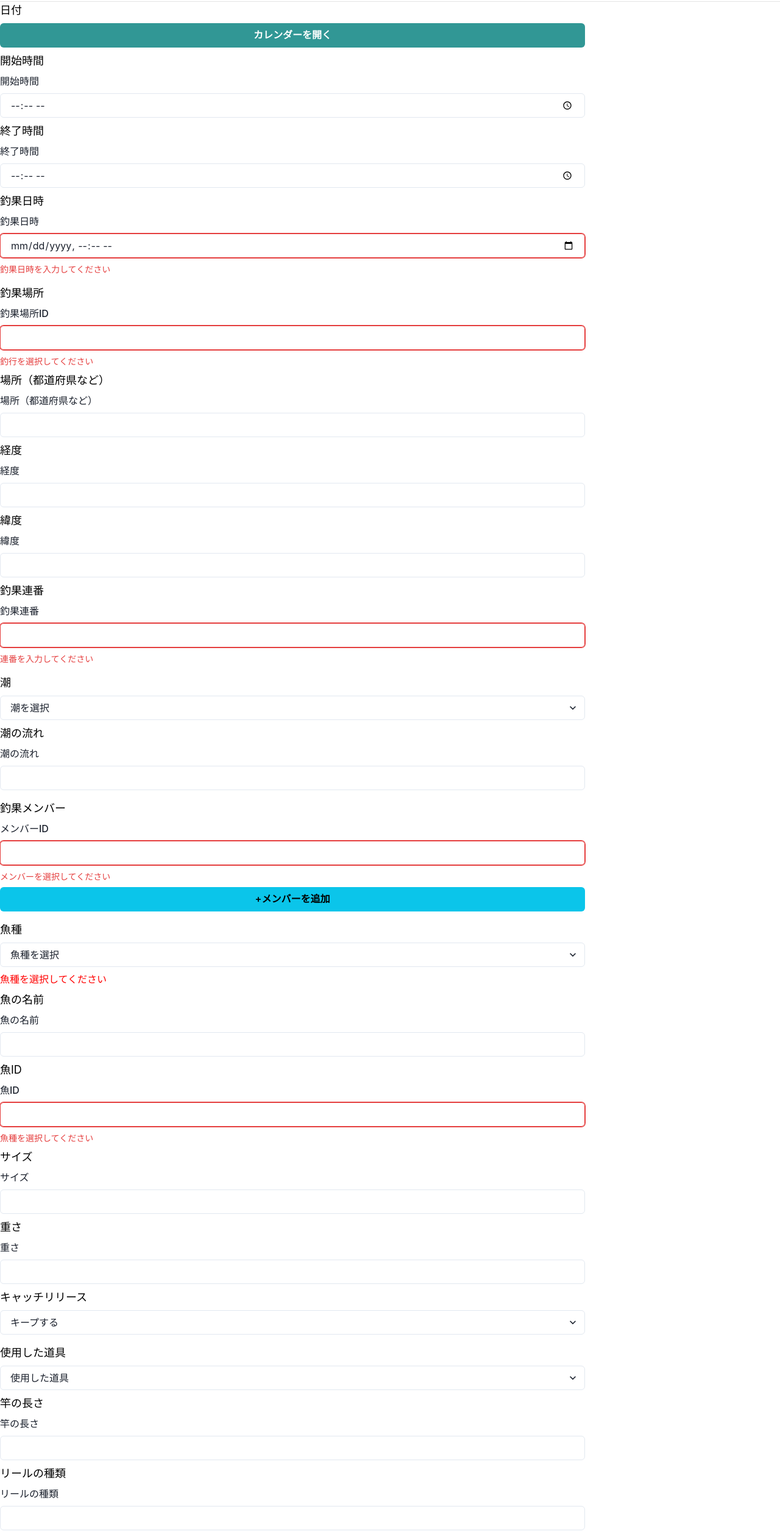
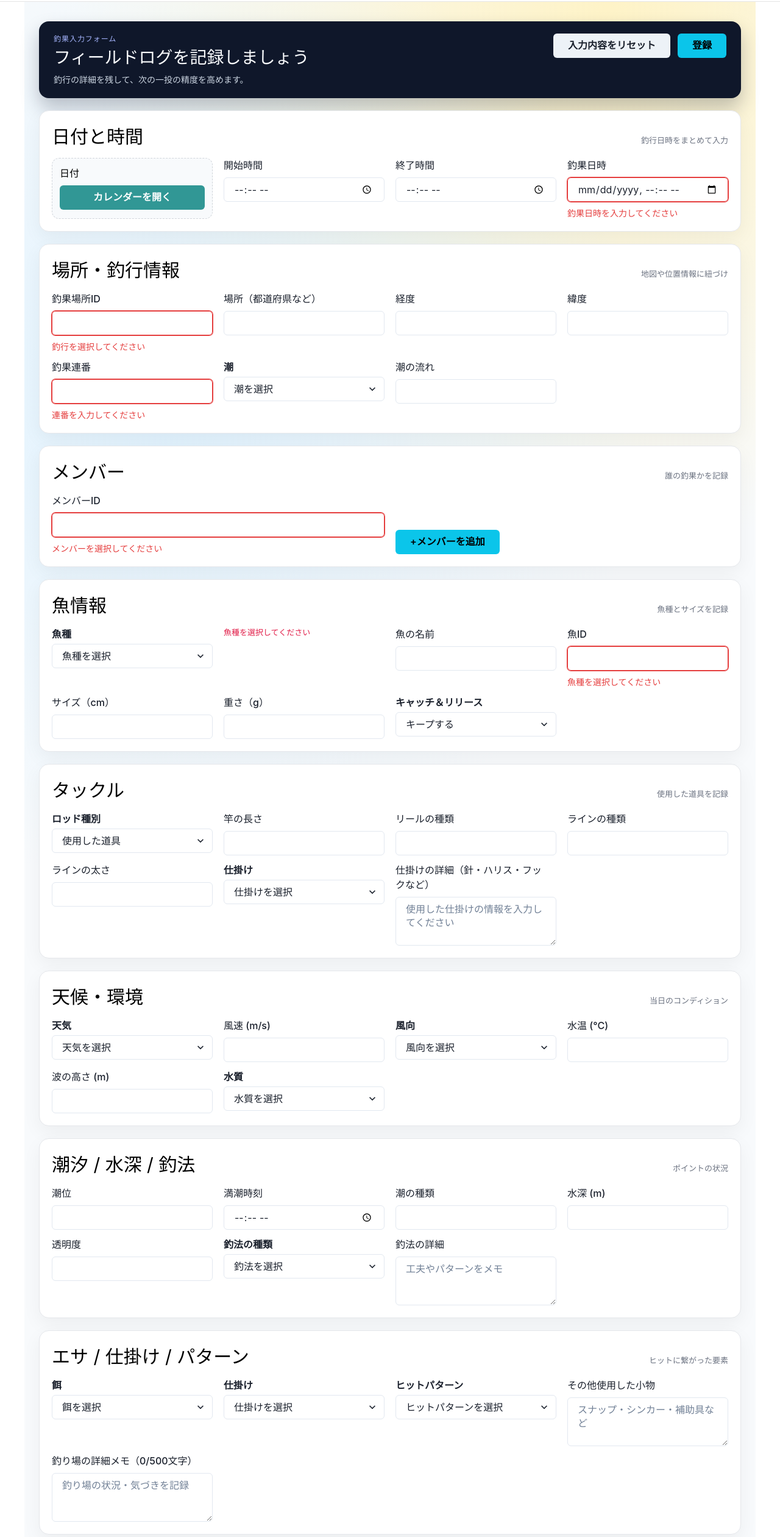
Before and after one commit to knaka2173/SerioFishingMap, a Next.js app in the folder Frontend/serio_fishingmap/: page /input-form in a window 1280 px wide. Shown: the part 60-2581 px from the top of the page at 61% size. Built offline with nearby package versions, Linux system fonts and the light colour scheme.

Commit message:
デザイン修正

```diff
--- /dev/null
+++ b/Frontend/serio_fishingmap/src/app/input-form/page.module.css
@@ -0,0 +1,144 @@
+.page {
+  max-width: 1200px;
+  margin: 0 auto;
+  padding: 32px 24px 48px;
+  display: flex;
+  flex-direction: column;
+  gap: 20px;
+  background: radial-gradient(circle at 20% 20%, #e0f2fe 0, transparent 28%),
+    radial-gradient(circle at 80% 0%, #fef3c7 0, transparent 26%),
+    #f8fafc;
+}
+
+.header {
+  display: flex;
+  justify-content: space-between;
+  align-items: flex-start;
+  gap: 16px;
+  padding: 20px 24px;
+  border-radius: 16px;
+  background: #0f172a;
+  color: #e2e8f0;
+  box-shadow: 0 16px 30px rgba(15, 23, 42, 0.25);
+}
+
+.kicker {
+  margin: 0;
+  font-size: 12px;
+  letter-spacing: 0.08em;
+  text-transform: uppercase;
+  color: #a5b4fc;
+}
+
+.title {
+  margin: 4px 0 8px;
+  font-size: 28px;
+  line-height: 1.25;
+  color: #f8fafc;
+}
+
+.subtitle {
+  margin: 0;
+  color: #cbd5e1;
+  font-size: 14px;
+}
+
+.actions {
+  display: flex;
+  align-items: center;
+  gap: 12px;
+  flex-wrap: wrap;
+}
+
+.card {
+  background: #ffffff;
+  border: 1px solid #e5e7eb;
+  border-radius: 16px;
+  padding: 20px;
+  box-shadow: 0 10px 30px rgba(0, 0, 0, 0.05);
+}
+
+.sectionHeader {
+  display: flex;
+  align-items: baseline;
+  justify-content: space-between;
+  margin-bottom: 12px;
+  gap: 12px;
+}
+
+.sectionHint {
+  color: #6b7280;
+  font-size: 13px;
+}
+
+.sectionGrid {
+  display: grid;
+  grid-template-columns: repeat(auto-fit, minmax(240px, 1fr));
+  gap: 12px 18px;
+}
+
+.fieldWithHint {
+  display: flex;
+  flex-direction: column;
+  gap: 8px;
+  padding: 12px;
+  border-radius: 12px;
+  border: 1px dashed #d1d5db;
+  background: #f8fafc;
+}
+
+.inlineAction {
+  display: flex;
+  align-items: flex-end;
+}
+
+.error {
+  color: #e11d48;
+  font-size: 13px;
+}
+
+.footer {
+  display: flex;
+  flex-direction: column;
+  gap: 12px;
+}
+
+.statusPanel {
+  display: flex;
+  gap: 12px;
+  align-items: center;
+  flex-wrap: wrap;
+  padding: 12px 14px;
+  border-radius: 12px;
+  background: #0ea5e9;
+  color: #0b1030;
+}
+
+.statusText {
+  margin: 0;
+  font-weight: 700;
+}
+
+.statusMessage {
+  margin: 0;
+}
+
+.debug {
+  background: #0b1220;
+  color: #e2e8f0;
+  padding: 12px;
+  border-radius: 12px;
+  font-size: 12px;
+  overflow: auto;
+}
+
+@media (max-width: 768px) {
+  .header {
+    flex-direction: column;
+  }
+
+  .actions {
+    width: 100%;
+    justify-content: flex-start;
+  }
+}
--- a/Frontend/serio_fishingmap/src/app/input-form/page.tsx
+++ b/Frontend/serio_fishingmap/src/app/input-form/page.tsx
@@ -23,6 +23,7 @@ import {
   markInputFormSubmittingAtom,
   markInputFormResultAtom,
 } from "@/features/routes/input-form/stores/atom";
+import styles from "./page.module.css";
 
 type NumericField =
   | "fishingTripId"
@@ -43,15 +44,6 @@ type NumericField =
   | "depth"
   | "hitPattern"
   | "size";
-
-const containerStyle = {
-  display: "flex",
-  flexDirection: "column" as const,
-  gap: "16px",
-  maxWidth: "960px",
-};
-
-const sectionStyle = { display: "grid", gap: "8px" };
 
 export default function FormPage() {
   const [formValues] = useAtom(inputFormValuesAtom);
@@ -105,7 +97,7 @@ export default function FormPage() {
   const weatherOptions: SelectOption[] = [
     { label: "選択してください", value: "" },
     { label: "晴れ", value: "1" },
-    { label: "曇り", value: "2" },
+    { label: "くもり", value: "2" },
     { label: "雨", value: "3" },
   ];
 
@@ -216,11 +208,34 @@ export default function FormPage() {
   };
 
   return (
-    <div style={containerStyle}>
-      <div style={sectionStyle}>
-        <Label text="日付" />
+    <div className={styles.page}>
+      <header className={styles.header}>
+        <div>
+          <p className={styles.kicker}>釣果入力フォーム</p>
+          <h1 className={styles.title}>フィールドログを記録しましょう</h1>
+          <p className={styles.subtitle}>
+            釣行の詳細を残して、次の一投の精度を高めます。
+          </p>
+        </div>
+        <div className={styles.actions}>
+          <InputFormResetButton />
+          <InputFormSubmitButton
+            onClick={handleSubmit}
+            disabled={!canSubmit || status === "submitting"}
+          />
+        </div>
+      </header>
+
+      <section className={styles.card}>
+        <div className={styles.sectionHeader}>
+          <Label text="日付と時間" size="subtitle" />
+          <span className={styles.sectionHint}>釣行日時をまとめて入力</span>
+        </div>
+        <div className={styles.sectionGrid}>
+          <div className={styles.fieldWithHint}>
+            <Label text="日付" size="md" />
             <CalendarButton />
-        <Label text="開始時間" />
+          </div>
           <TextField
             label="開始時間"
             name="startTime"
@@ -230,7 +245,6 @@ export default function FormPage() {
             size="md"
             width="100%"
           />
-        <Label text="終了時間" />
           <TextField
             label="終了時間"
             name="endTime"
@@ -240,7 +254,6 @@ export default function FormPage() {
             size="md"
             width="100%"
           />
-        <Label text="釣果日時" />
           <TextField
             label="釣果日時"
             name="catchDateTime"
@@ -252,9 +265,14 @@ export default function FormPage() {
             width="100%"
           />
         </div>
+      </section>
 
-      <div style={sectionStyle}>
-        <Label text="釣果場所" />
+      <section className={styles.card}>
+        <div className={styles.sectionHeader}>
+          <Label text="場所・釣行情報" size="subtitle" />
+          <span className={styles.sectionHint}>地図や位置情報に紐づけ</span>
+        </div>
+        <div className={styles.sectionGrid}>
           <TextField
             label="釣果場所ID"
             name="fishingTripId"
@@ -265,7 +283,6 @@ export default function FormPage() {
             size="md"
             width="100%"
           />
-        <Label text="場所（都道府県など）" />
           <TextField
             label="場所（都道府県など）"
             name="locationName"
@@ -274,7 +291,6 @@ export default function FormPage() {
             size="md"
             width="100%"
           />
-        <Label text="経度" />
           <TextField
             label="経度"
             name="longitude"
@@ -283,7 +299,6 @@ export default function FormPage() {
             size="md"
             width="100%"
           />
-        <Label text="緯度" />
           <TextField
             label="緯度"
             name="latitude"
@@ -292,7 +307,6 @@ export default function FormPage() {
             size="md"
             width="100%"
           />
-        <Label text="釣果連番" />
           <TextField
             label="釣果連番"
             name="sequenceNo"
@@ -303,17 +317,13 @@ export default function FormPage() {
             size="md"
             width="100%"
           />
-      </div>
-
-      <div style={sectionStyle}>
-        <Label text="潮" />
           <SelectBox
             options={tideOptions}
             value={formValues.tideCondition?.toString() ?? ""}
             onChange={handleSelectNumberChange("tideCondition")}
             placeholder="潮を選択"
+            label="潮"
           />
-        <Label text="潮の流れ" />
           <TextField
             label="潮の流れ"
             name="tideTypeDetail"
@@ -323,9 +333,14 @@ export default function FormPage() {
             width="100%"
           />
         </div>
+      </section>
 
-      <div style={sectionStyle}>
-        <Label text="釣果メンバー" />
+      <section className={styles.card}>
+        <div className={styles.sectionHeader}>
+          <Label text="メンバー" size="subtitle" />
+          <span className={styles.sectionHint}>誰の釣果かを記録</span>
+        </div>
+        <div className={styles.sectionGrid}>
           <TextField
             label="メンバーID"
             name="memberId"
@@ -336,11 +351,18 @@ export default function FormPage() {
             size="md"
             width="100%"
           />
+          <div className={styles.inlineAction}>
             <AddMemberButton />
           </div>
+        </div>
+      </section>
 
-      <div style={sectionStyle}>
-        <Label text="魚種" />
+      <section className={styles.card}>
+        <div className={styles.sectionHeader}>
+          <Label text="魚情報" size="subtitle" />
+          <span className={styles.sectionHint}>魚種とサイズを記録</span>
+        </div>
+        <div className={styles.sectionGrid}>
           <SelectBox
             options={[
               { label: "選択してください", value: "" },
@@ -351,11 +373,11 @@ export default function FormPage() {
             value={formValues.fishId?.toString() ?? ""}
             onChange={handleSelectNumberChange("fishId")}
             placeholder="魚種を選択"
+            label="魚種"
           />
           {errors.fishId && (
-          <span style={{ color: "red" }}>{errors.fishId}</span>
+            <span className={styles.error}>{errors.fishId}</span>
           )}
-        <Label text="魚の名前" />
           <TextField
             label="魚の名前"
             name="fishName"
@@ -364,7 +386,6 @@ export default function FormPage() {
             size="md"
             width="100%"
           />
-        <Label text="魚ID" />
           <TextField
             label="魚ID"
             name="fishId"
@@ -375,9 +396,8 @@ export default function FormPage() {
             size="md"
             width="100%"
           />
-        <Label text="サイズ" />
           <TextField
-          label="サイズ"
+            label="サイズ（cm）"
             name="size"
             type="number"
             value={formValues.size?.toString() ?? ""}
@@ -385,9 +405,8 @@ export default function FormPage() {
             size="md"
             width="100%"
           />
-        <Label text="重さ" />
           <TextField
-          label="重さ"
+            label="重さ（g）"
             name="weight"
             type="number"
             value={extraValues.weight}
@@ -395,7 +414,6 @@ export default function FormPage() {
             size="md"
             width="100%"
           />
-        <Label text="キャッチリリース" />
           <SelectBox
             options={[
               { label: "リリースする", value: "true" },
@@ -404,18 +422,24 @@ export default function FormPage() {
             value={formValues.isReleased ? "true" : "false"}
             onChange={handleBooleanChange("isReleased")}
             placeholder="選択してください"
+            label="キャッチ＆リリース"
           />
         </div>
+      </section>
 
-      <div style={sectionStyle}>
-        <Label text="使用した道具" />
+      <section className={styles.card}>
+        <div className={styles.sectionHeader}>
+          <Label text="タックル" size="subtitle" />
+          <span className={styles.sectionHint}>使用した道具を記録</span>
+        </div>
+        <div className={styles.sectionGrid}>
           <SelectBox
             options={toolOptions}
             value={formValues.toolId?.toString() ?? ""}
             onChange={handleSelectNumberChange("toolId")}
             placeholder="使用した道具"
+            label="ロッド種別"
           />
-        <Label text="竿の長さ" />
           <TextField
             label="竿の長さ"
             name="rodLength"
@@ -424,7 +448,6 @@ export default function FormPage() {
             size="md"
             width="100%"
           />
-        <Label text="リールの種類" />
           <TextField
             label="リールの種類"
             name="reelType"
@@ -433,7 +456,6 @@ export default function FormPage() {
             size="md"
             width="100%"
           />
-        <Label text="ラインの種類" />
           <TextField
             label="ラインの種類"
             name="lineType"
@@ -442,7 +464,6 @@ export default function FormPage() {
             size="md"
             width="100%"
           />
-        <Label text="ラインの太さ" />
           <TextField
             label="ラインの太さ"
             name="lineThickness"
@@ -451,26 +472,37 @@ export default function FormPage() {
             size="md"
             width="100%"
           />
-        <Label text="仕掛けの詳細（例：針の種類、ハリスの長さ、フックのサイズ）" />
+          <SelectBox
+            options={tackleOptions}
+            value={formValues.tackleId?.toString() ?? ""}
+            onChange={handleSelectNumberChange("tackleId")}
+            placeholder="仕掛けを選択"
+            label="仕掛け"
+          />
           <TextAreaInput
-          label="仕掛けの詳細"
+            label="仕掛けの詳細（針・ハリス・フックなど）"
             value={extraValues.tackleDetail}
             onChange={handleExtraTextAreaChange("tackleDetail")}
-          placeholder="仕掛けの情報を入力してください"
+            placeholder="使用した仕掛けの情報を入力してください"
           />
         </div>
+      </section>
 
-      <div style={sectionStyle}>
-        <Label text="天気" />
+      <section className={styles.card}>
+        <div className={styles.sectionHeader}>
+          <Label text="天候・環境" size="subtitle" />
+          <span className={styles.sectionHint}>当日のコンディション</span>
+        </div>
+        <div className={styles.sectionGrid}>
           <SelectBox
             options={weatherOptions}
             value={formValues.weather?.toString() ?? ""}
             onChange={handleSelectNumberChange("weather")}
             placeholder="天気を選択"
+            label="天気"
           />
-        <Label text="風速" />
           <TextField
-          label="風速"
+            label="風速 (m/s)"
             name="windSpeed"
             type="number"
             value={formValues.windSpeed?.toString() ?? ""}
@@ -478,16 +510,15 @@ export default function FormPage() {
             size="md"
             width="100%"
           />
-        <Label text="風向" />
           <SelectBox
             options={windDirectionOptions}
             value={formValues.windDirection?.toString() ?? ""}
             onChange={handleSelectNumberChange("windDirection")}
             placeholder="風向を選択"
+            label="風向"
           />
-        <Label text="水温" />
           <TextField
-          label="水温"
+            label="水温 (°C)"
             name="waterTemperature"
             type="number"
             value={formValues.waterTemperature?.toString() ?? ""}
@@ -495,12 +526,8 @@ export default function FormPage() {
             size="md"
             width="100%"
           />
-      </div>
-
-      <div style={sectionStyle}>
-        <Label text="波の高さ" />
           <TextField
-          label="波の高さ"
+            label="波の高さ (m)"
             name="waveHeight"
             type="number"
             value={formValues.waveHeight?.toString() ?? ""}
@@ -508,39 +535,22 @@ export default function FormPage() {
             size="md"
             width="100%"
           />
-        <Label text="水質" />
           <SelectBox
             options={waterQualityOptions}
             value={formValues.waterQualityId?.toString() ?? ""}
             onChange={handleSelectNumberChange("waterQualityId")}
             placeholder="水質を選択"
+            label="水質"
           />
-        <Label text="ヒットタイミング" />
-        <SelectBox
-          options={hitPatternOptions}
-          value={formValues.hitPattern?.toString() ?? ""}
-          onChange={handleSelectNumberChange("hitPattern")}
-          placeholder="ヒットパターンを選択"
-        />
-        <Label text="釣り場の詳細" />
-        <TextAreaInput
-          label={`メモ（${formValues.note.length}/500文字）`}
-          value={formValues.note}
-          onChange={handleStringChange("note")}
-          placeholder="釣り場の状況などを記録してください"
-        />
-        {errors.note && <span style={{ color: "red" }}>{errors.note}</span>}
         </div>
+      </section>
 
-      <div style={sectionStyle}>
-        <Label text="潮汐" />
-        <SelectBox
-          options={tideOptions}
-          value={formValues.tideCondition?.toString() ?? ""}
-          onChange={handleSelectNumberChange("tideCondition")}
-          placeholder="潮汐を選択"
-        />
-        <Label text="潮位" />
+      <section className={styles.card}>
+        <div className={styles.sectionHeader}>
+          <Label text="潮汐 / 水深 / 釣法" size="subtitle" />
+          <span className={styles.sectionHint}>ポイントの状況</span>
+        </div>
+        <div className={styles.sectionGrid}>
           <TextField
             label="潮位"
             name="tideLevel"
@@ -549,7 +559,6 @@ export default function FormPage() {
             size="md"
             width="100%"
           />
-        <Label text="満潮時刻" />
           <TextField
             label="満潮時刻"
             name="highTideTime"
@@ -559,7 +568,6 @@ export default function FormPage() {
             size="md"
             width="100%"
           />
-        <Label text="潮の種類" />
           <TextField
             label="潮の種類"
             name="tideTypeDetail"
@@ -568,12 +576,8 @@ export default function FormPage() {
             size="md"
             width="100%"
           />
-      </div>
-
-      <div style={sectionStyle}>
-        <Label text="水深" />
           <TextField
-          label="水深"
+            label="水深 (m)"
             name="depth"
             type="number"
             value={formValues.depth?.toString() ?? ""}
@@ -581,7 +585,6 @@ export default function FormPage() {
             size="md"
             width="100%"
           />
-        <Label text="透明度" />
           <TextField
             label="透明度"
             name="transparency"
@@ -590,62 +593,77 @@ export default function FormPage() {
             size="md"
             width="100%"
           />
-        <Label text="釣法の種類" />
           <SelectBox
             options={fishingTypeOptions}
             value={formValues.fishingTypeId?.toString() ?? ""}
             onChange={handleSelectNumberChange("fishingTypeId")}
             placeholder="釣法を選択"
+            label="釣法の種類"
           />
-        <Label text="釣法の詳細" />
           <TextAreaInput
             label="釣法の詳細"
             value={extraValues.fishingMethodDetail}
             onChange={handleExtraTextAreaChange("fishingMethodDetail")}
-          placeholder="釣法の工夫を記入してください"
+            placeholder="工夫やパターンをメモ"
           />
         </div>
+      </section>
 
-      <div style={sectionStyle}>
-        <Label text="餌" />
+      <section className={styles.card}>
+        <div className={styles.sectionHeader}>
+          <Label text="エサ / 仕掛け / パターン" size="subtitle" />
+          <span className={styles.sectionHint}>ヒットに繋がった要素</span>
+        </div>
+        <div className={styles.sectionGrid}>
           <SelectBox
             options={baitOptions}
             value={formValues.baitId?.toString() ?? ""}
             onChange={handleSelectNumberChange("baitId")}
             placeholder="餌を選択"
+            label="餌"
           />
-        <Label text="仕掛け" />
           <SelectBox
             options={tackleOptions}
             value={formValues.tackleId?.toString() ?? ""}
             onChange={handleSelectNumberChange("tackleId")}
             placeholder="仕掛けを選択"
+            label="仕掛け"
           />
-        <Label text="ヒットパターン" />
           <SelectBox
             options={hitPatternOptions}
             value={formValues.hitPattern?.toString() ?? ""}
             onChange={handleSelectNumberChange("hitPattern")}
             placeholder="ヒットパターンを選択"
+            label="ヒットパターン"
           />
-        <Label text="その他使用した小物の情報" />
           <TextAreaInput
-          label="その他使用した小物の情報"
+            label="その他使用した小物"
             value={extraValues.accessoryInfo}
             onChange={handleExtraTextAreaChange("accessoryInfo")}
-          placeholder="スナップやシンカーなど"
+            placeholder="スナップ・シンカー・補助具など"
           />
+          <TextAreaInput
+            label={`釣り場の詳細メモ（${formValues.note.length}/500文字）`}
+            value={formValues.note}
+            onChange={handleStringChange("note")}
+            placeholder="釣り場の状況・気づきを記録"
+          />
+          {errors.note && <span className={styles.error}>{errors.note}</span>}
         </div>
+      </section>
 
-      <div style={sectionStyle}>
-        <Label text="釣果に関するコメント" />
+      <section className={styles.card}>
+        <div className={styles.sectionHeader}>
+          <Label text="コメント / 投稿情報" size="subtitle" />
+          <span className={styles.sectionHint}>共有に必要な情報</span>
+        </div>
+        <div className={styles.sectionGrid}>
           <TextAreaInput
             label="釣果に関するコメント"
             value={extraValues.additionalComment}
             onChange={handleExtraTextAreaChange("additionalComment")}
             placeholder="自由記入"
           />
-        <Label text="投稿者" />
           <TextField
             label="投稿者"
             name="contributor"
@@ -654,7 +672,6 @@ export default function FormPage() {
             size="md"
             width="100%"
           />
-        <Label text="写真のサービス" />
           <TextField
             label="写真のサービス"
             name="photoService"
@@ -664,19 +681,17 @@ export default function FormPage() {
             width="100%"
           />
         </div>
+      </section>
 
-      <InputFormSubmitButton
-        onClick={handleSubmit}
-        disabled={!canSubmit || status === "submitting"}
-      />
-      <InputFormResetButton />
-      <div>
-        <p>ステータス: {status}</p>
-        {serverMessage && <p>サーバーメッセージ: {serverMessage}</p>}
+      <footer className={styles.footer}>
+        <div className={styles.statusPanel}>
+          <p className={styles.statusText}>ステータス: {status}</p>
+          {serverMessage && (
+            <p className={styles.statusMessage}>サーバーメッセージ: {serverMessage}</p>
+          )}
         </div>
-      <pre style={{ background: "#f4f4f4", padding: "8px" }}>
-        {JSON.stringify(formValues, null, 2)}
-      </pre>
+        <pre className={styles.debug}>{JSON.stringify(formValues, null, 2)}</pre>
+      </footer>
     </div>
   );
 }
```
Lines whose indentation alone changed are shown as unchanged.
